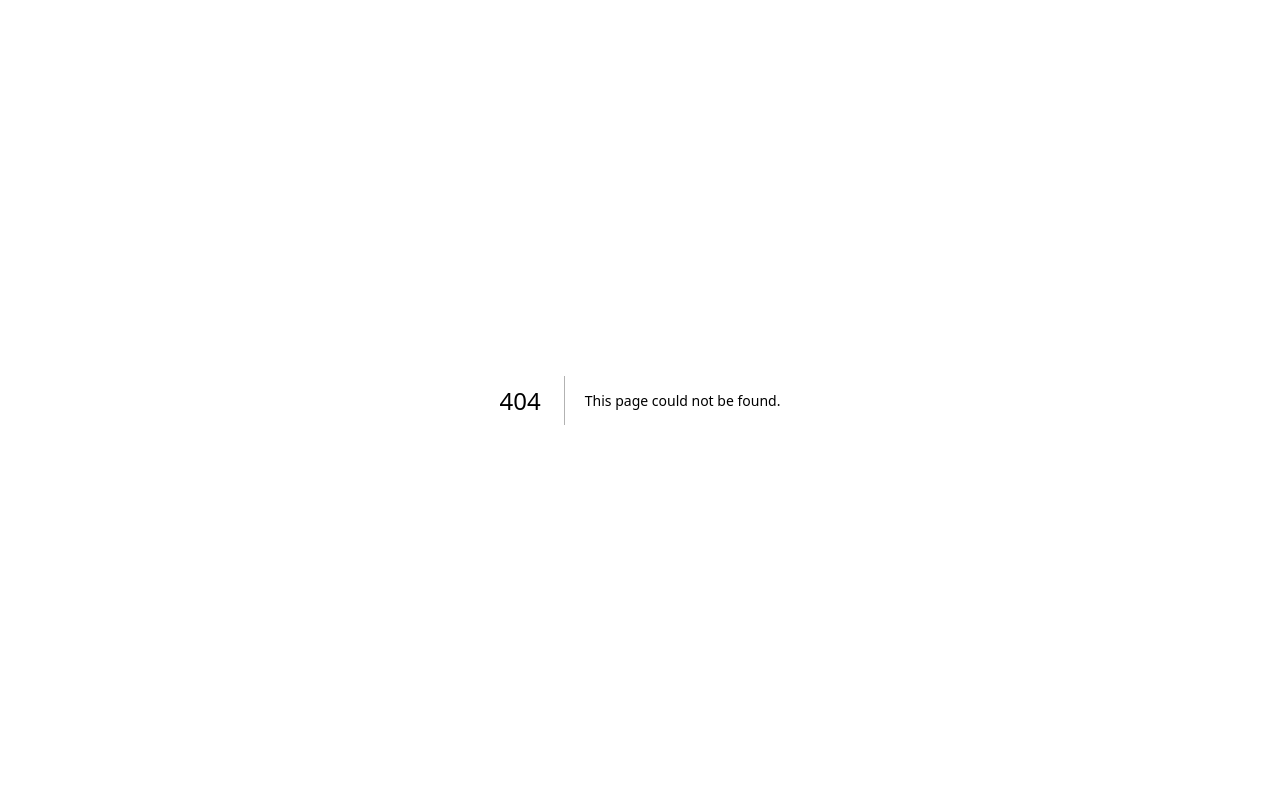
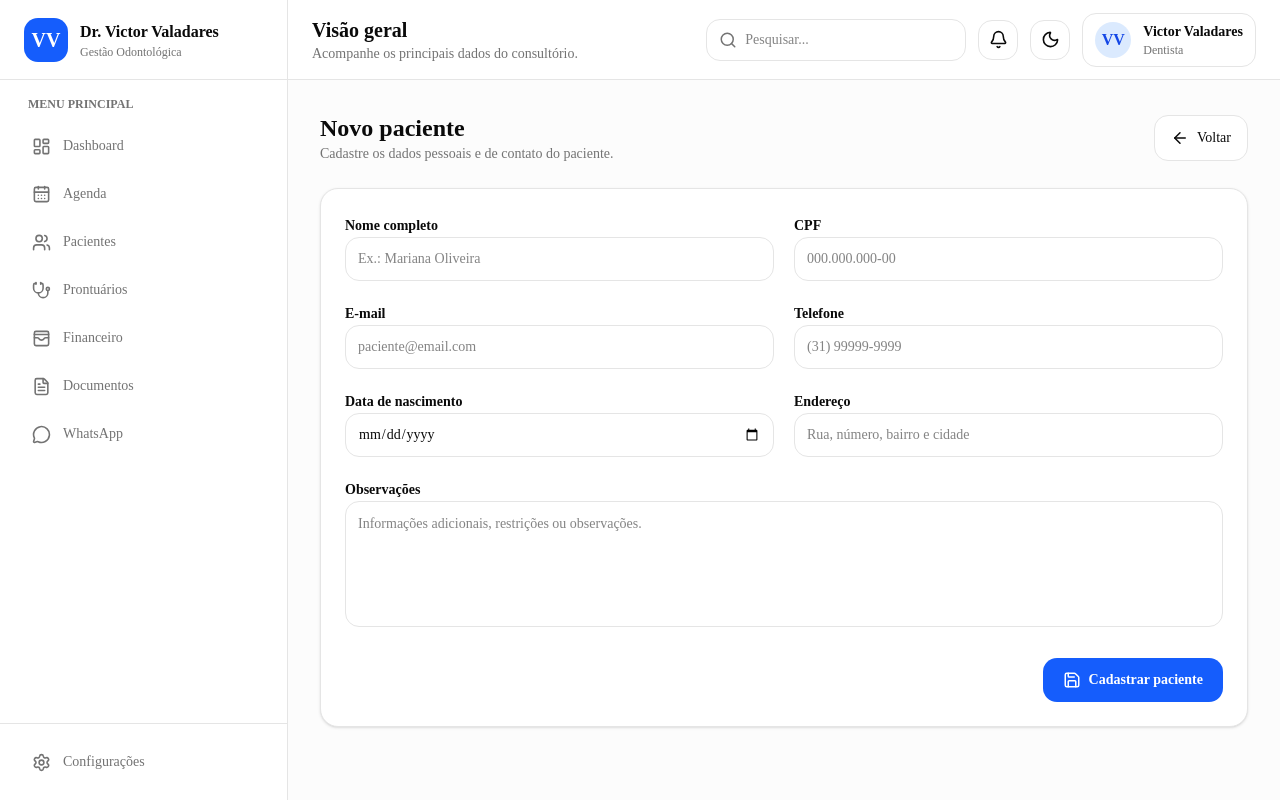
Before and after one commit to Igor05-hux/dr-victor-valadares-system, a Next.js app in the folder frontend/: page /pacientes/novo in a window 1280 px wide. Before the commit this address had no page. Built offline with nearby package versions, Linux system fonts and the light colour scheme.

Commit message:
feat: persist patient registration locally

```diff
--- a/frontend/app/layout.tsx
+++ b/frontend/app/layout.tsx
@@ -2,6 +2,7 @@ import type { Metadata } from "next";
 import { TooltipProvider } from "@/components/ui/tooltip";
 import { ThemeProvider } from "@/components/theme-provider";
 import "./globals.css";
+import { Toaster } from "sonner";
 
 export const metadata: Metadata = {
   title: "Dr. Victor Valadares",
@@ -23,6 +24,7 @@ export default function RootLayout({
   disableTransitionOnChange
 >
   <TooltipProvider>{children}</TooltipProvider>
+  <Toaster richColors position="top-right" />
 </ThemeProvider>
       </body>
     </html>
--- /dev/null
+++ b/frontend/app/pacientes/novo/page.tsx
@@ -0,0 +1,219 @@
+"use client";
+
+import { ArrowLeft, Save } from "lucide-react";
+import Link from "next/link";
+import { useRouter } from "next/navigation";
+import { useForm } from "react-hook-form";
+import { zodResolver } from "@hookform/resolvers/zod";
+import { toast } from "sonner";
+import { z } from "zod";
+
+import { DashboardLayout } from "@/components/layout/dashboard-layout";
+import { createPatient } from "@/services/patient.service";
+
+const patientSchema = z.object({
+  name: z.string().min(3, "Informe o nome completo."),
+  email: z.string().email("Informe um e-mail válido."),
+  phone: z.string().min(14, "Informe um telefone válido."),
+  birthDate: z.string().min(1, "Informe a data de nascimento."),
+  cpf: z.string().min(11, "Informe um CPF válido."),
+  address: z.string().min(5, "Informe o endereço."),
+  notes: z.string().optional(),
+});
+
+type PatientFormData = z.infer<typeof patientSchema>;
+
+export default function NewPatientPage() {
+  const router = useRouter();
+
+  const {
+    register,
+    handleSubmit,
+    formState: { errors, isSubmitting },
+  } = useForm<PatientFormData>({
+    resolver: zodResolver(patientSchema),
+    defaultValues: {
+      name: "",
+      email: "",
+      phone: "",
+      birthDate: "",
+      cpf: "",
+      address: "",
+      notes: "",
+    },
+  });
+
+    async function handleCreatePatient(data: PatientFormData) {
+    try {
+      await createPatient({
+        name: data.name,
+        email: data.email,
+        phone: data.phone,
+        birthDate: data.birthDate,
+        cpf: data.cpf,
+        address: data.address,
+        notes: data.notes,
+      });
+
+      toast.success("Paciente cadastrado com sucesso.");
+      router.push("/pacientes");
+    } catch {
+      toast.error("Não foi possível cadastrar o paciente.");
+    }
+  }
+
+  return (
+    <DashboardLayout>
+      <section className="mx-auto w-full max-w-5xl space-y-6">
+        <div className="flex flex-col gap-4 sm:flex-row sm:items-center sm:justify-between">
+          <div>
+            <h1 className="text-2xl font-bold">Novo paciente</h1>
+            <p className="text-sm text-muted-foreground">
+              Cadastre os dados pessoais e de contato do paciente.
+            </p>
+          </div>
+
+          <Link
+            href="/pacientes"
+            className="flex items-center justify-center gap-2 rounded-xl border bg-card px-4 py-3 text-sm font-medium transition hover:bg-muted"
+          >
+            <ArrowLeft size={18} />
+            Voltar
+          </Link>
+        </div>
+
+        <form
+          onSubmit={handleSubmit(handleCreatePatient)}
+          className="rounded-2xl border bg-card p-6 shadow-sm"
+        >
+          <div className="grid gap-5 md:grid-cols-2">
+            <Field
+              label="Nome completo"
+              error={errors.name?.message}
+            >
+              <input
+                {...register("name")}
+                type="text"
+                placeholder="Ex.: Mariana Oliveira"
+                className="h-11 w-full rounded-xl border bg-background px-3 text-sm outline-none transition focus:border-blue-500"
+              />
+            </Field>
+
+            <Field
+              label="CPF"
+              error={errors.cpf?.message}
+            >
+              <input
+                {...register("cpf")}
+                type="text"
+                placeholder="000.000.000-00"
+                className="h-11 w-full rounded-xl border bg-background px-3 text-sm outline-none transition focus:border-blue-500"
+              />
+            </Field>
+
+            <Field
+              label="E-mail"
+              error={errors.email?.message}
+            >
+              <input
+                {...register("email")}
+                type="email"
+                placeholder="paciente@email.com"
+                className="h-11 w-full rounded-xl border bg-background px-3 text-sm outline-none transition focus:border-blue-500"
+              />
+            </Field>
+
+            <Field
+              label="Telefone"
+              error={errors.phone?.message}
+            >
+              <input
+                {...register("phone")}
+                type="text"
+                placeholder="(31) 99999-9999"
+                className="h-11 w-full rounded-xl border bg-background px-3 text-sm outline-none transition focus:border-blue-500"
+              />
+            </Field>
+
+            <Field
+              label="Data de nascimento"
+              error={errors.birthDate?.message}
+            >
+              <input
+                {...register("birthDate")}
+                type="date"
+                className="h-11 w-full rounded-xl border bg-background px-3 text-sm outline-none transition focus:border-blue-500"
+              />
+            </Field>
+
+            <Field
+              label="Endereço"
+              error={errors.address?.message}
+            >
+              <input
+                {...register("address")}
+                type="text"
+                placeholder="Rua, número, bairro e cidade"
+                className="h-11 w-full rounded-xl border bg-background px-3 text-sm outline-none transition focus:border-blue-500"
+              />
+            </Field>
+
+            <div className="md:col-span-2">
+              <Field
+                label="Observações"
+                error={errors.notes?.message}
+              >
+                <textarea
+                  {...register("notes")}
+                  rows={5}
+                  placeholder="Informações adicionais, restrições ou observações."
+                  className="w-full resize-none rounded-xl border bg-background px-3 py-3 text-sm outline-none transition focus:border-blue-500"
+                />
+              </Field>
+            </div>
+          </div>
+
+          <div className="mt-6 flex justify-end">
+            <button
+              type="submit"
+              disabled={isSubmitting}
+              className="flex items-center justify-center gap-2 rounded-xl bg-blue-600 px-5 py-3 text-sm font-semibold text-white transition hover:bg-blue-700 disabled:cursor-not-allowed disabled:opacity-60"
+            >
+              <Save size={18} />
+
+              {isSubmitting ? "Salvando..." : "Cadastrar paciente"}
+            </button>
+          </div>
+        </form>
+      </section>
+    </DashboardLayout>
+  );
+}
+
+interface FieldProps {
+  label: string;
+  error?: string;
+  children: React.ReactNode;
+}
+
+function Field({
+  label,
+  error,
+  children,
+}: FieldProps) {
+  return (
+    <div className="space-y-2">
+      <label className="text-sm font-semibold">
+        {label}
+      </label>
+
+      {children}
+
+      {error && (
+        <p className="text-xs font-medium text-red-600">
+          {error}
+        </p>
+      )}
+    </div>
+  );
+}
--- a/frontend/app/pacientes/page.tsx
+++ b/frontend/app/pacientes/page.tsx
@@ -1,12 +1,31 @@
+"use client";
+
+import Link from "next/link";
 import { Plus, Users } from "lucide-react";
+import { useEffect, useState } from "react";
 
 import { DashboardLayout } from "@/components/layout/dashboard-layout";
 import { PatientCard } from "@/components/patients/patient-card";
 import { PatientFilters } from "@/components/patients/patient-filters";
 import { getPatients } from "@/services/patient.service";
+import type { Patient } from "@/types/patient";
 
-export default async function PatientsPage() {
-  const patients = await getPatients();
+export default function PatientsPage() {
+  const [patients, setPatients] = useState<Patient[]>([]);
+  const [isLoading, setIsLoading] = useState(true);
+
+  useEffect(() => {
+    async function loadPatients() {
+      try {
+        const data = await getPatients();
+        setPatients(data);
+      } finally {
+        setIsLoading(false);
+      }
+    }
+
+    void loadPatients();
+  }, []);
 
   return (
     <DashboardLayout>
@@ -19,13 +38,13 @@ export default async function PatientsPage() {
             </p>
           </div>
 
-          <button
-            type="button"
+          <Link
+            href="/pacientes/novo"
             className="flex items-center justify-center gap-2 rounded-xl bg-blue-600 px-4 py-3 text-sm font-semibold text-white transition hover:bg-blue-700"
           >
             <Plus size={18} />
             Novo paciente
-          </button>
+          </Link>
         </div>
 
         <PatientFilters />
@@ -39,16 +58,26 @@ export default async function PatientsPage() {
             <p className="text-sm text-muted-foreground">
               Pacientes cadastrados
             </p>
-
-            <strong className="text-2xl">{patients.length}</strong>
+            <strong className="text-2xl">
+              {isLoading ? "..." : patients.length}
+            </strong>
           </div>
         </div>
 
-        <div className="grid gap-5 md:grid-cols-2 xl:grid-cols-3">
-          {patients.map((patient) => (
-            <PatientCard key={patient.id} patient={patient} />
-          ))}
-        </div>
+        {isLoading ? (
+          <div className="rounded-2xl border bg-card p-8 text-center text-sm text-muted-foreground">
+            Carregando pacientes...
+          </div>
+        ) : (
+          <div className="grid gap-5 md:grid-cols-2 xl:grid-cols-3">
+            {patients.map((patient) => (
+              <PatientCard
+                key={patient.id}
+                patient={patient}
+              />
+            ))}
+          </div>
+        )}
       </section>
     </DashboardLayout>
   );
--- a/frontend/services/patient.service.ts
+++ b/frontend/services/patient.service.ts
@@ -1,6 +1,11 @@
-import type { Patient } from "@/types/patient";
+import type {
+  CreatePatientInput,
+  Patient,
+} from "@/types/patient";
 
-const patientsMock: Patient[] = [
+const STORAGE_KEY = "victor-valadares-patients";
+
+const defaultPatients: Patient[] = [
   {
     id: "patient-1",
     name: "Mariana Oliveira",
@@ -20,27 +25,55 @@ const patientsMock: Patient[] = [
     lastAppointment: "2026-07-14",
     status: "Ativo",
   },
-  {
-    id: "patient-3",
-    name: "Amanda Souza",
-    email: "amanda.souza@email.com",
-    phone: "(31) 97777-4562",
-    birthDate: "1999-02-27",
-    lastAppointment: "2026-06-28",
-    nextAppointment: "2026-07-25",
-    status: "Ativo",
-  },
-  {
-    id: "patient-4",
-    name: "Rafael Martins",
-    email: "rafael.martins@email.com",
-    phone: "(31) 96666-8010",
-    birthDate: "1978-11-12",
-    lastAppointment: "2026-05-30",
-    status: "Inativo",
-  },
 ];
 
+function isBrowser() {
+  return typeof window !== "undefined";
+}
+
 export async function getPatients(): Promise<Patient[]> {
-  return Promise.resolve(patientsMock);
+  if (!isBrowser()) {
+    return defaultPatients;
+  }
+
+  const storedPatients = localStorage.getItem(STORAGE_KEY);
+
+  if (!storedPatients) {
+    localStorage.setItem(
+      STORAGE_KEY,
+      JSON.stringify(defaultPatients),
+    );
+
+    return defaultPatients;
+  }
+
+  return JSON.parse(storedPatients) as Patient[];
 }
+
+export async function createPatient(
+  input: CreatePatientInput,
+): Promise<Patient> {
+  if (!isBrowser()) {
+    throw new Error(
+      "O cadastro de paciente precisa ser executado no navegador.",
+    );
+  }
+
+  const patients = await getPatients();
+
+  const newPatient: Patient = {
+    id: crypto.randomUUID(),
+    ...input,
+    lastAppointment: "Nenhuma",
+    status: "Ativo",
+  };
+
+  const updatedPatients = [...patients, newPatient];
+
+  localStorage.setItem(
+    STORAGE_KEY,
+    JSON.stringify(updatedPatients),
+  );
+
+  return newPatient;
+}
--- a/frontend/types/patient.ts
+++ b/frontend/types/patient.ts
@@ -6,7 +6,15 @@ export interface Patient {
   email: string;
   phone: string;
   birthDate: string;
+  cpf?: string;
+  address?: string;
+  notes?: string;
   lastAppointment: string;
   nextAppointment?: string;
   status: PatientStatus;
 }
+
+export type CreatePatientInput = Omit<
+  Patient,
+  "id" | "lastAppointment" | "nextAppointment" | "status"
+>;
```
Lines whose indentation alone changed are shown as unchanged.
